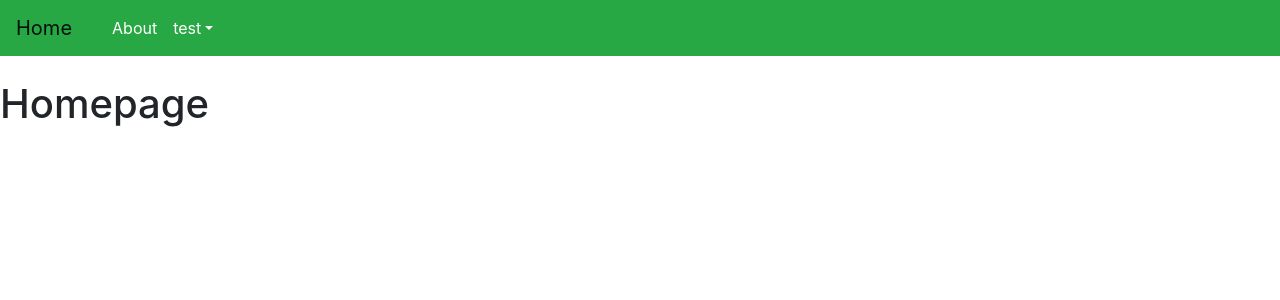
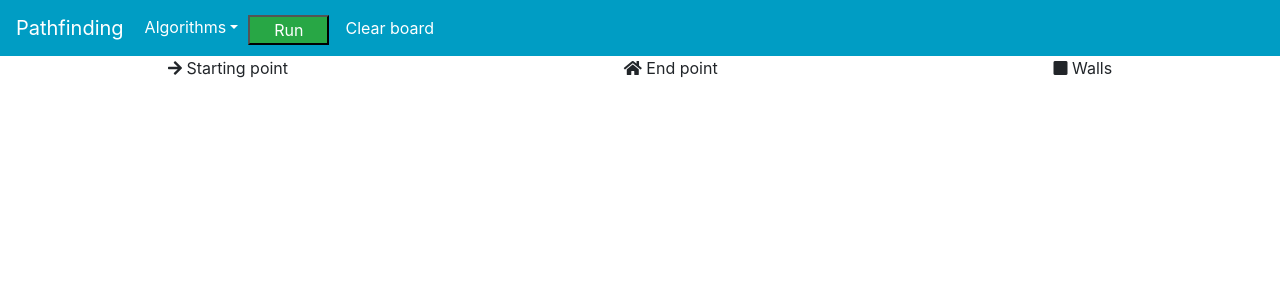
Before and after one commit to 99061142/Pathfinding, a CodeIgniter app: page /database/ in a window 1280 px wide. Shown: the top 300 px of the page. Run offline with CodeIgniter, Linux system fonts and the light colour scheme; data that the repository does not hold is empty; some libraries are stand-ins or nearby versions.

Commit message:
Added the navigation bar with styling

```diff
--- a/application/config/config.php
+++ b/application/config/config.php
@@ -24,10 +24,9 @@ defined('BASEPATH') OR exit('No direct script access allowed');
 |
 */
 
-$base_url = "http://" . $_SERVER['HTTP_HOST']; # Add the protocol + hostname
-$base_url = dirname($_SERVER['SCRIPT_NAME']); # Path of the parent directory (after the hostname) without the index file
 
-$config['base_url'] = $base_url;
+# Path of the parent directory (after the hostname) without the index file
+$config['base_url'] = dirname($_SERVER['SCRIPT_NAME']);
 
 /*
 |--------------------------------------------------------------------------
--- a/application/controllers/Pages.php
+++ b/application/controllers/Pages.php
@@ -2,13 +2,12 @@
 defined('BASEPATH') OR exit('No direct script access allowed');
 
 class Pages extends CI_Controller{
-	public function view($page = 'home'){
+	public function view($page = 'index'){
 		if(!file_exists(APPPATH.'views/pages/' .$page . '.php')){
 			show_404(); # 404 Page
 		}
 
 		$this->load->helper('url'); # Let the navigation bar use the URL inbuild functions
-
 
 		$this->load->view('templates/header'); # Header
 		$this->load->view('templates/navigation'); # Navigation
--- a/application/views/pages/about.php
+++ /dev/null
@@ -1 +0,0 @@
-<h1>About page</h1>
--- a/application/views/pages/home.php
+++ /dev/null
@@ -1 +0,0 @@
-<h1>Homepage</h1>
--- /dev/null
+++ b/application/views/pages/index.php
@@ -0,0 +1,22 @@
+<div class="d-flex justify-content-around">
+    <div>
+        <p>
+            <i class="fas fa-arrow-right"></i>
+            Starting point
+        </p>
+    </div>
+
+    <div>
+        <p>
+            <i class="fas fa-home"></i>
+            End point
+        </p>
+    </div>
+
+    <div>
+        <p>
+            <i class="fas fa-square"></i>
+            Walls
+        </p>
+    </div>
+</div>
--- a/application/views/templates/header.php
+++ b/application/views/templates/header.php
@@ -1,15 +1,18 @@
 <!DOCTYPE html>
 <html lang="en">
     <head>
-        <meta charset="UTF-8">
-        <meta http-equiv="X-UA-Compatible" content="IE=edge">
-        <meta name="viewport" content="width=device-width, initial-scale=1.0">
-        <title><?= $title ?></title>
+        <meta charset="UTF-8"/>
+        <meta http-equiv="X-UA-Compatible" content="IE=edge"/>
+        <meta name="viewport" content="width=device-width, initial-scale=1.0"/>
+        <title>Find your algorithm path</title>
 
         <!-- Bootstrap -->
         <script src="https://code.jquery.com/jquery-3.6.0.min.js" integrity="sha256-/xUj+3OJU5yExlq6GSYGSHk7tPXikynS7ogEvDej/m4=" crossorigin="anonymous"></script>
 		<script src="https://stackpath.bootstrapcdn.com/bootstrap/4.2.1/js/bootstrap.min.js" integrity="sha384-B0UglyR+jN6CkvvICOB2joaf5I4l3gm9GU6Hc1og6Ls7i6U/mkkaduKaBhlAXv9k" crossorigin="anonymous"></script>
-		<link rel="stylesheet" href="https://stackpath.bootstrapcdn.com/bootstrap/4.2.1/css/bootstrap.min.css" integrity="sha384-GJzZqFGwb1QTTN6wy59ffF1BuGJpLSa9DkKMp0DgiMDm4iYMj70gZWKYbI706tWS" crossorigin="anonymous">
-        <!-- Bootstrap -->
+		<link rel="stylesheet" href="https://stackpath.bootstrapcdn.com/bootstrap/4.2.1/css/bootstrap.min.css" integrity="sha384-GJzZqFGwb1QTTN6wy59ffF1BuGJpLSa9DkKMp0DgiMDm4iYMj70gZWKYbI706tWS" crossorigin="anonymous"/>
+        <!-- /Bootstrap -->
+
+		<link rel="stylesheet" href="https://use.fontawesome.com/releases/v5.15.3/css/all.css"> <!-- Font awesome -->
+        <link rel="stylesheet" type="text/css" href="<?= base_url(); ?>css/styling.css"> <!-- Own styling -->
     </head>
     <body>
--- a/application/views/templates/navigation.php
+++ b/application/views/templates/navigation.php
@@ -1,7 +1,5 @@
-<nav class="navbar navbar-expand-lg navbar-light bg-success mb-4">
-    <!-- Title / homepage -->
-    <a class="navbar-brand p-0 pr-3" href="<?= site_url() ?>">Home</a>
-    <!-- /Title / homepage -->
+<nav class="navbar navbar-expand-lg navbar-light">
+    <a class="navbar-brand">Pathfinding</a> <!-- /Title -->
 
     <!-- Navigation toggler -->
     <button class="navbar-toggler" type="button" data-toggle="collapse" data-target="#navbarNavDropdown" aria-controls="navbarNavDropdown" aria-expanded="false" aria-label="Toggle navigation">
@@ -9,25 +7,28 @@
     </button>
     <!-- /Navigation toggler -->
 
-    <div class="collapse navbar-collapse" id="navbarNavDropdown">
+    <div class="collapse navbar-collapse mt-1" id="navbarNavDropdown">
         <ul class="navbar-nav">
-
-            <!-- About  -->
-            <li class="navbar-nav">
-                <a class="nav-link text-white" href="<?= site_url('about') ?>">About</a>
-            </li>
-            <!-- /About -->
-
-            <!-- navigation tests -->
+            <!-- Algorithms -->
             <li class="nav-item dropdown">
-                <a class="nav-link dropdown-toggle text-white" href="#" id="changeDropdownMenu" data-toggle="dropdown" aria-haspopup="true" aria-expanded="false">test</a>
-                <div class="dropdown-menu" aria-labelledby="changeDropdownMenu">
-                    <a class="dropdown-item" href="">test</a>
-                    <a class="dropdown-item" href="">test</a>
-                    <a class="dropdown-item" href="">test</a>
+                <a class="dropdown-toggle" id="changeDropdownMenu" data-toggle="dropdown" aria-haspopup="true" aria-expanded="false">Algorithms</a>
+                <div class="dropdown-menu mt-4" aria-labelledby="changeDropdownMenu">
+                    <button class="dropdown-item">Algorithm</button>
                 </div>
             </li>
-            <!-- /navigation tests -->
+            <!-- /Algorithms -->
+
+            <!-- Run the algorithm -->
+            <li class="nav-item nav-button">
+                <button class="px-4 bg-green">Run</button>
+            </li>
+            <!-- /Run the algorithm -->
+
+            <!-- Clear everything on the board -->
+            <li class="nav-item">
+                <button class="buttton-as-anchor">Clear board</button>
+            </li>
+            <!-- /Clear everything on the board -->
         </ul>
     </div>
 </nav>
--- /dev/null
+++ b/css/styling.css
@@ -0,0 +1,47 @@
+/* Navigation styling */
+
+
+/* Every element inside the navigation */
+nav *{
+    color: white !important;
+}
+
+/* Every element inside the navigation bar */
+.nav-item{
+    margin: 0px 5px;
+}
+
+/* Color of the navigation */
+nav,
+.dropdown-menu{
+    background-color: #009dc4;
+}
+
+/* Hover color for the elements inside the navigation */
+.bg-green,
+.nav-item:not(.nav-button):hover,
+.nav-item.show,
+.dropdown-item:hover{
+    background-color: #28a745;
+}
+
+/* Button as anchor */
+.buttton-as-anchor{
+    background-color: transparent;
+    border: none;
+}
+
+/* Outline of button inside the navigation */
+nav button:focus{
+    outline: none;
+}
+
+/* Mouse styling for the elements inside the navigation */
+.nav-item,
+.nav-item > button,
+.dropdown-item{
+    cursor: pointer;
+}
+
+
+/* /Navigation styling */
```
